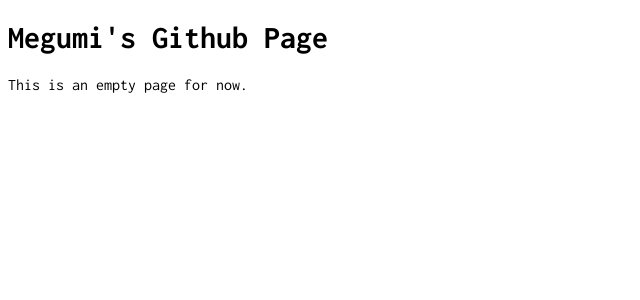
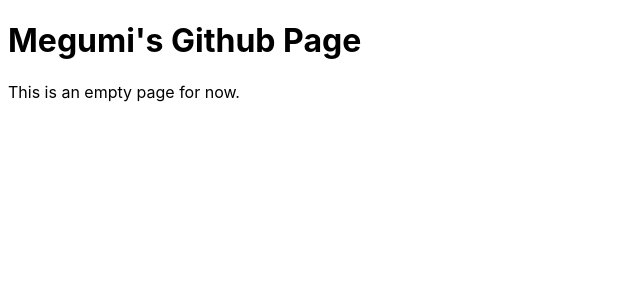
Before and after one commit to meewgumi/meewgumi.github.io, a PHP site: page / in a window 1280 px wide. Shown: the top 300 px of the page, without its empty margins (0-640 px from the left). Run offline with PHP 8.4, Linux system fonts and the light colour scheme.

Commit message:
system font

```diff
--- a/css/style.css
+++ b/css/style.css
@@ -1,3 +1,3 @@
 :root {
-font-family: 'Inconsolata', Courier, sans-serif;
+  font-family: -apple-system, BlinkMacSystemFont, "Segoe UI", Roboto, Helvetica, Arial, sans-serif, "Apple Color Emoji", "Segoe UI Emoji", "Segoe UI Symbol";
 }
--- a/index.htm
+++ b/index.htm
@@ -10,7 +10,6 @@
     <meta property="og:image" content="http://megumi.me/img/geometry.png" />
     <link rel="icon" type="image/png" href="img/mt.png">
 -->
-    <link href='http://fonts.googleapis.com/css?family=Inconsolata:400,700' rel='stylesheet' type='text/css'>
     <link rel="stylesheet" type="text/css" href="css/style.css">
     <meta name="viewport" content="width=device-width, initial-scale=1">
 </head>
```
